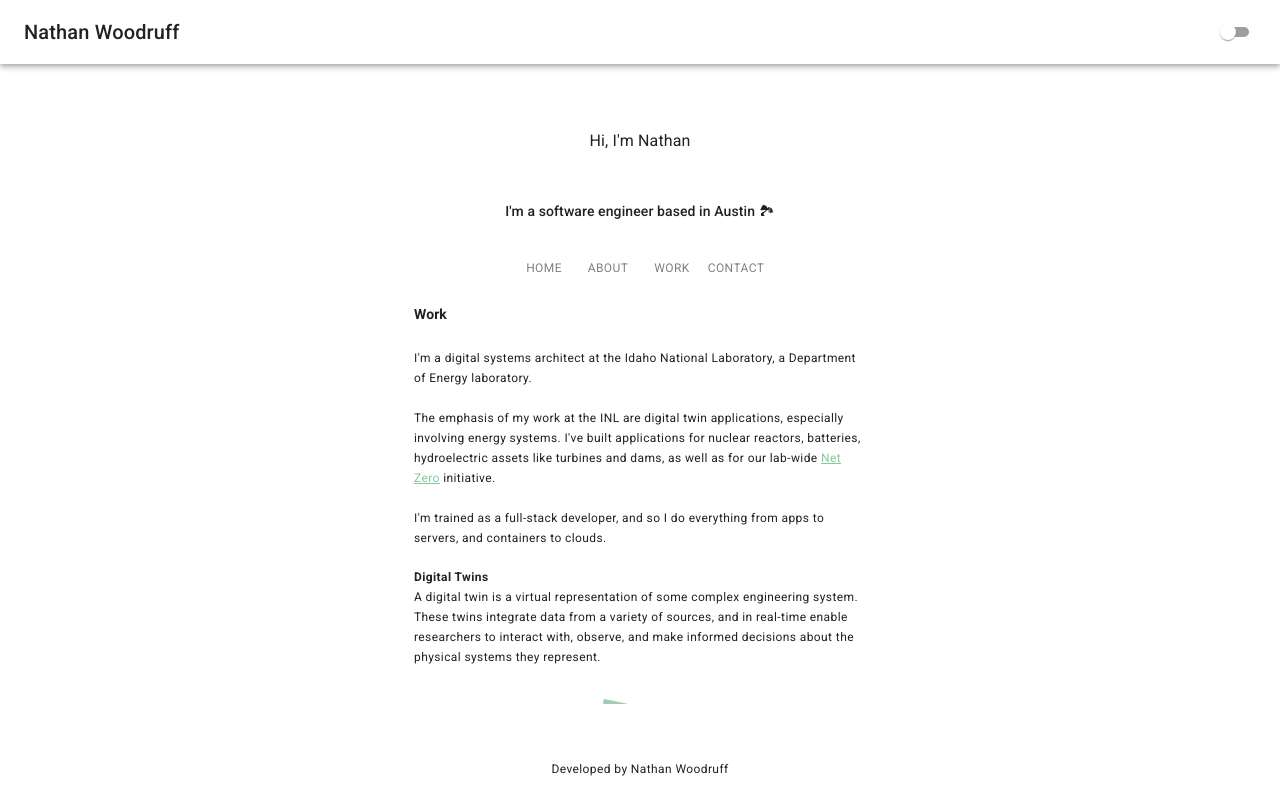
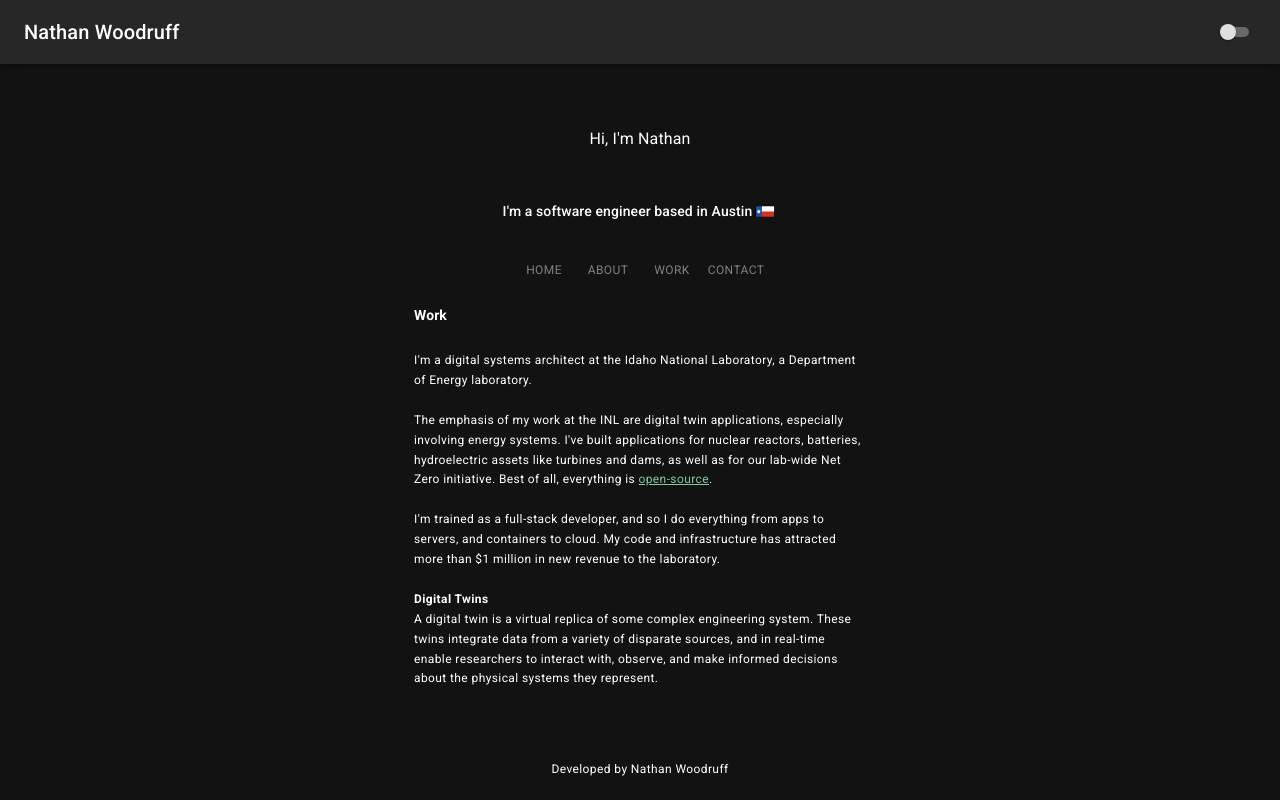
Before and after one commit to nwoodr94/nathanwoodruff.dev, a React (Create React App) app: page /work in a window 1280 px wide. Built offline with nearby package versions, Linux system fonts and the light colour scheme; a web font is replaced by a local one.

Commit message:
Update work section

```diff
--- a/src/App.js
+++ b/src/App.js
@@ -28,8 +28,11 @@ import { ThemeProvider } from "@mui/material/styles";
 // Styles
 import "./App.css";
 
+// Assets
+import texas from "../src/Assets/texas.png";
+
 function App() {
-  let [theme, setTheme] = useState(true);
+  let [theme, setTheme] = useState(false);
   let [fade, setFade] = useState(false);
 
   useEffect(() => {
@@ -70,11 +73,17 @@ function App() {
                 </Box>
                 <br />
                 <br />
-                <Typography variant="subtitle2">
-                  I'm a software engineer based in Austin{" "}
-                  <span role="img" aria-label="mountain">
-                    {String.fromCodePoint(0x1f3de)}
-                  </span>
+                <Typography variant="subtitle2" sx={{display: "flex", justifyContent: "center", alignItems: "center"}}>
+                  I'm a software engineer based in Austin
+                  <Box
+          component="img"
+          sx={{
+            padding: .2,
+            height: 25,
+            width: 25,
+          }}
+          src={texas}
+        />
                 </Typography>
               </Box>
               <br />
--- a/src/Components/About.js
+++ b/src/Components/About.js
@@ -26,19 +26,14 @@ function About() {
         I'm into science, fitness, and nature.
         <br />
         <br />
-        Originally from the Pacific Northwest, I graduated from the University
-        of Washington in 2017 with a Bachelor's degree in Applied Physics. I
+        I'm from the Pacific Northwest, and studied Applied Physics at the University of Washington. I
         first learned to code as an undergraduate researcher, programming
         microcontrollers on sounding rockets. I was interested in plotting
         flight trajectories, and in learning about sensors like accelerometers
         and gyroscopes, my first language was C.
         <br />
         <br />
-        Before becoming an engineer, I spent two years turning wrenches on the
-        outskirts of Austin, TX, learning how semiconductors are made.
-        <br />
-        <br />
-        I serve as First Counselor to the Elder's Quorum. This religious service includes leadership, philanthropy, volunteer work, teaching classes, and worshipping Jesus Christ alongside other adult men in the Idaho Falls area.
+
       </Typography>
       <br />
       <Container sx={{ textAlign: "center", padding: 0 }}>
@@ -46,7 +41,7 @@ function About() {
           component="img"
           sx={{
             height: 235,
-            width: "100%",
+            width: "90%",
           }}
           src={mountain}
         />
--- a/src/Components/Work.js
+++ b/src/Components/Work.js
@@ -56,19 +56,18 @@ function Work() {
         I'm a digital systems architect at the Idaho National Laboratory, a Department of Energy laboratory.
         <br />
         <br />
-        The emphasis of my work at the INL are digital twin applications, especially involving energy systems. I've built applications for nuclear reactors, batteries, hydroelectric assets like turbines and dams, as well as for our lab-wide <a href="https://inl.gov/net-zero/" target="_blank" rel="noreferrer" style={{color: "#82ca9d"}}>Net Zero</a> initiative.
+        The emphasis of my work at the INL are digital twin applications, especially involving energy systems. I've built applications for nuclear reactors, batteries, hydroelectric assets like turbines and dams, as well as for our lab-wide Net Zero initiative. Best of all, everything is <a href="https://github.com/idaholab" target="_blank" rel="noreferrer" style={{color: "#82ca9d"}}>open-source</a>.
         <br />
         <br />
         <Typography variant="caption" component="p">
-        I'm trained as a full-stack developer, and so I do
-        everything from apps to servers, and containers to clouds.
+        I'm trained as a full-stack developer, and so I do everything from apps to servers, and containers to cloud. My code and infrastructure has attracted more than $1 million in new revenue to the laboratory.
         </Typography>
         <br />
         <b>Digital Twins</b>
         <br />
-        A digital twin is a virtual representation of some complex
+        A digital twin is a virtual replica of some complex
         engineering system. These twins integrate data from a variety of
-        sources, and in real-time enable researchers to interact with, observe,
+        disparate sources, and in real-time enable researchers to interact with, observe,
         and make informed decisions about the physical systems they represent.
       </Typography>
       <Box
@@ -85,7 +84,7 @@ function Work() {
       <br />
       <Typography variant="caption" component="p">
         The value of this work is realized through real-time and predictive analytics like
-        machine learning, physics based modeling, and even mixed reality interactions.
+        machine learning, physics based modeling, and even autonomous operations.
       </Typography>
 
       <br />
```
Also changed, not shown: src/Assets/texas.png (added), 1 other file (tests, documents, lock files or other folders).
